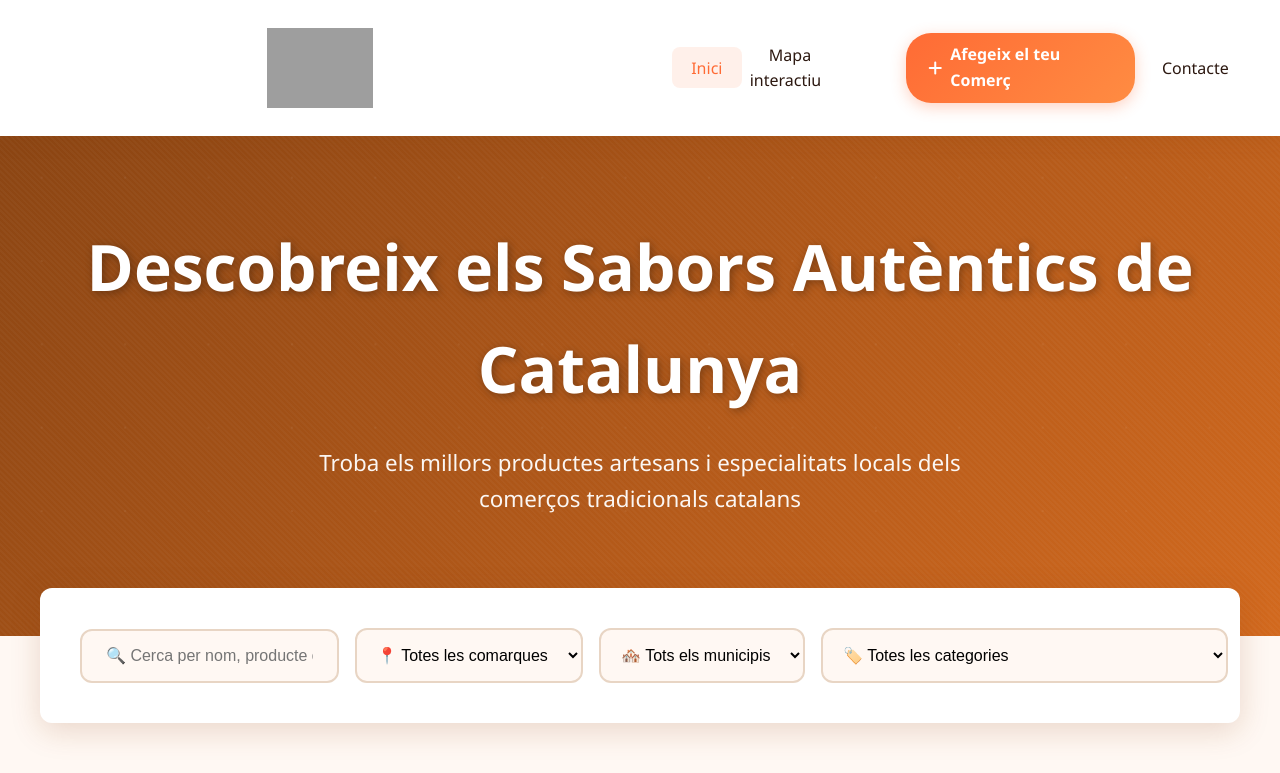
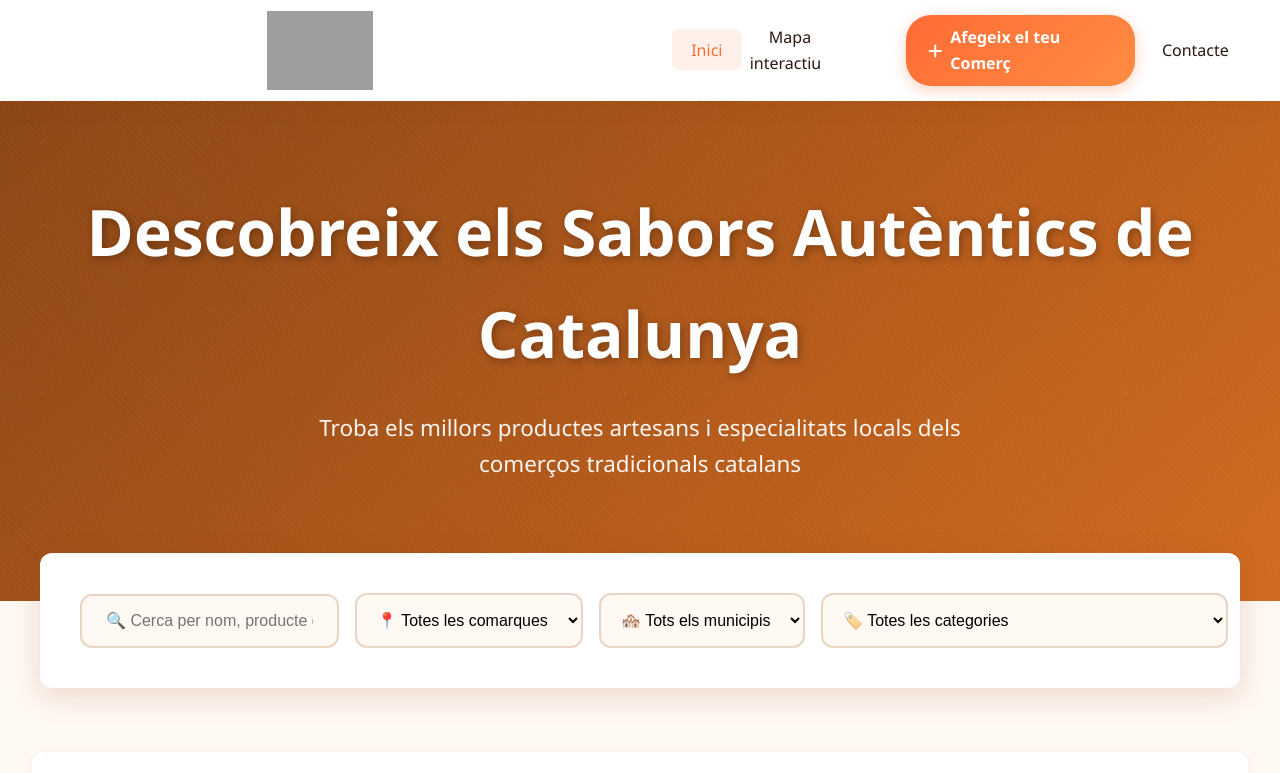
Before and after one commit to DSR95/gustcat-mapa, a plain HTML site: page index.html in a window 1280 px wide. Shown: the top 773 px of the page. Drawn offline with nearby package versions, Linux system fonts and the light colour scheme; no server answers; grey boxes are pictures that could not be loaded.

Commit message:
Update responsive.css

```diff
--- a/css/responsive.css
+++ b/css/responsive.css
@@ -3,21 +3,21 @@
 /* Pantalles Grans (Desktop) */
 @media (min-width: 1201px) {
     .header-content {
-        height: 120px;
+        height: 85px;
     }
 
     .logo {
         width: 50%;
-        height: 120px;
+        height: 85px;
     }
 
     .logo-icon img {
-        height: 100px;
+        height: 65px;
     }
 
     nav {
         width: 50%;
-        height: 120px;
+        height: 85px;
     }
 }
 
```
